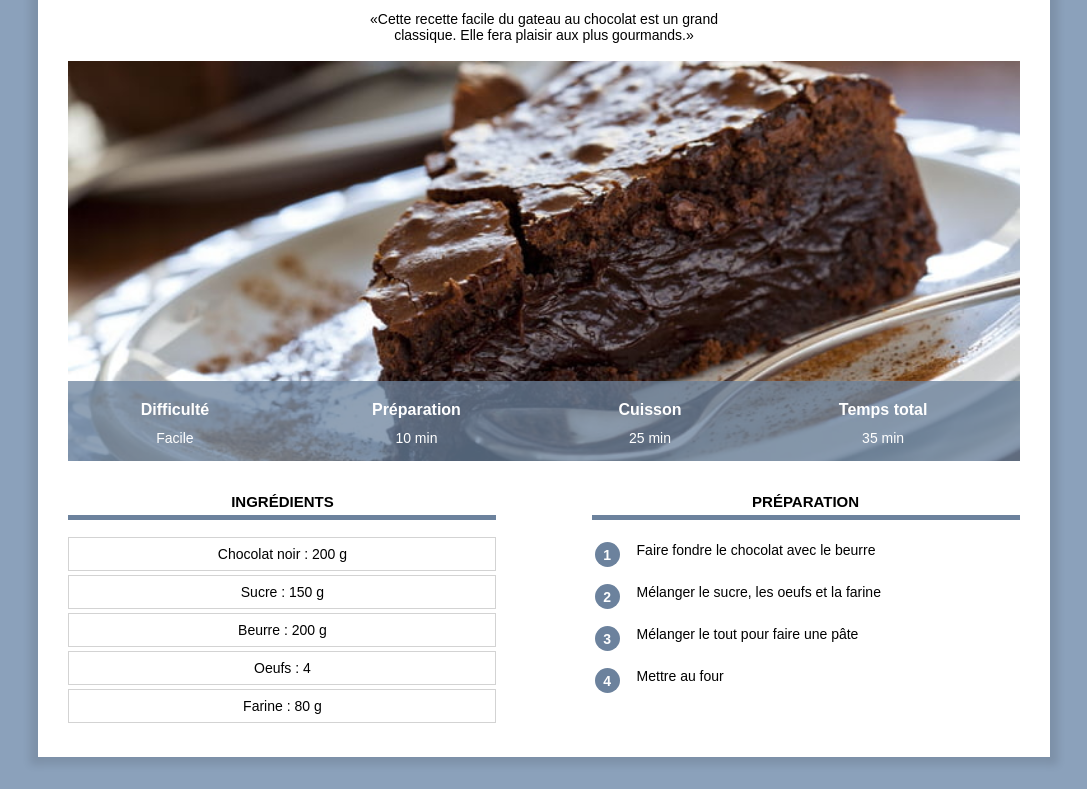
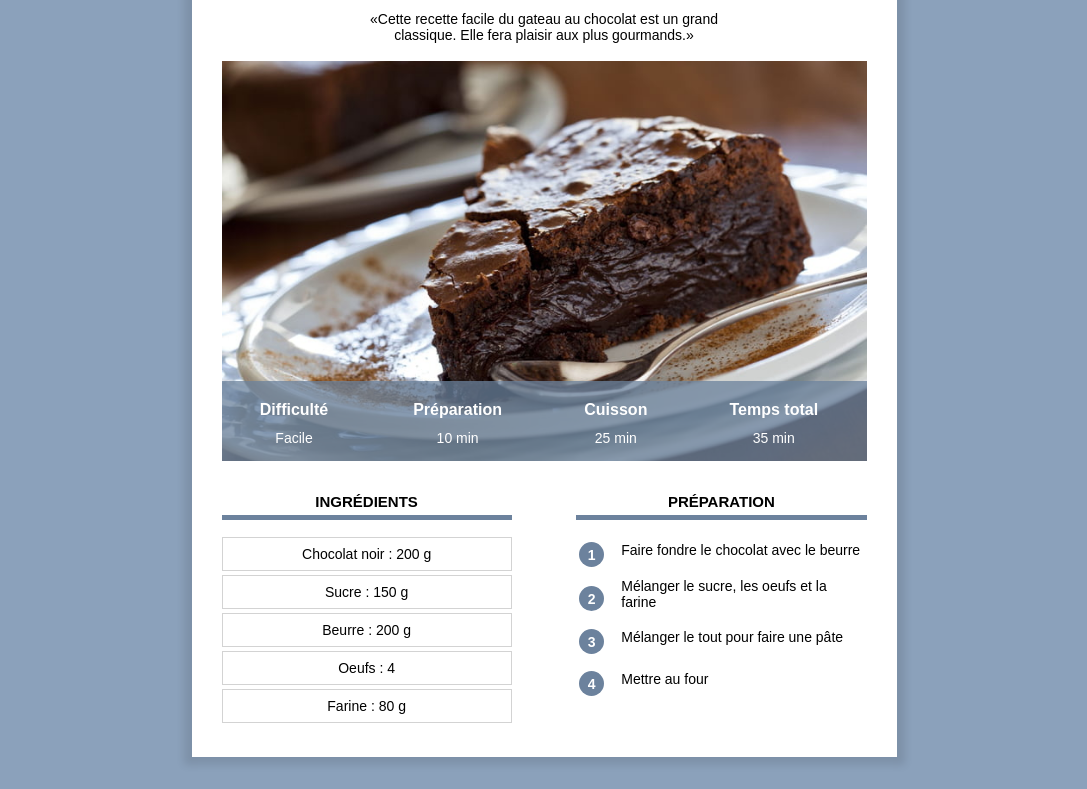
Before and after one commit to Paewi/site_recette, a plain HTML site: page index.html in a window 1280 px wide. Shown: the part 154-943 px from the top of the page, without its empty margins (96-1183 px from the left). Drawn offline with Linux system fonts and the light colour scheme.

Commit message:
Add files via upload

```diff
--- a/index.html
+++ b/index.html
@@ -3,6 +3,7 @@
     <head>
         <title>Gateau au chocolat</title>
         <meta charset="UTF-8">
+        <meta name="viewport" content="width=device-width, initial-scale=1.0">
         <link rel="stylesheet" href="recette.css">
     </head>
     <body>
--- a/recette.css
+++ b/recette.css
@@ -35,9 +35,8 @@ div.categorie {
 /* disposition de contenue du cadre blanc */
 div.contenu {
     background-color: white;
-    margin: 60px 10% 80px 10%;
-    padding: 0px 30px 30px 30px;
-    min-width: 350px;
+    margin: 40px 8px 20px 8px;
+    padding: 0px 8px 20px 8px;
     box-shadow: 0px 0px 8px 8px rgba(0, 0, 0, 0.1);
     overflow: visible;
 }
@@ -81,7 +80,7 @@ table.info {
     width: 100%;
     color: white;
     background-color: #6C829DC0;
-    height: 80px;
+    height: 50px;
 }
 
 table.info td {
@@ -91,7 +90,7 @@ table.info td {
 }
 
 table.info th {
-    font-size: 16px;
+    font-size: 14px;
     vertical-align: bottom;
     padding-bottom: 8px;
 }
@@ -107,7 +106,7 @@ img.info {
 
 /* adaptation des colonne "ingredient" et "préparation" */
 div.colonne {
-    width: 45%;
+    width: 100%;
     margin-top: 20px;
 }
 
@@ -121,11 +120,6 @@ div.colonne h2 {
 
 div.colonne1 {
     display: inline-block;
-    margin-right: 10%;
-}
-
-div.colonne2 {
-    float: right;
 }
 
 div.ingredients p {
@@ -164,3 +158,43 @@ table.preparation td.preparation_etape {
 table.preparation tr {
     height: 40px;
 }
+
+/* Styles pour ordinateur */
+@media only screen and (min-width: 768px) {
+    div.contenu {
+        margin: 60px 10% 80px 10%;
+        padding: 0px 30px 30px 30px;
+        min-width: 350px;
+    }
+    table.info {
+        height: 80px;
+    }
+
+    table.info td {
+        font-size: 14px;
+    }
+
+    table.info th {
+        font-size: 16px;
+    }
+    div.colonne {
+        width: 45%;
+    }
+
+    div.colonne1 {
+        margin-right: 10%;
+    }
+
+    div.colonne2 {
+        float: right;
+    }
+}
+
+/* Réglage pour grand ecran */
+@media only screen and (min-width: 900px){
+    div.contenu {
+        margin-left: auto;
+        margin-right: auto;
+        width: 645px;
+    }
+}
```
Also changed, not shown: recette.html (+1 -0 lines).
